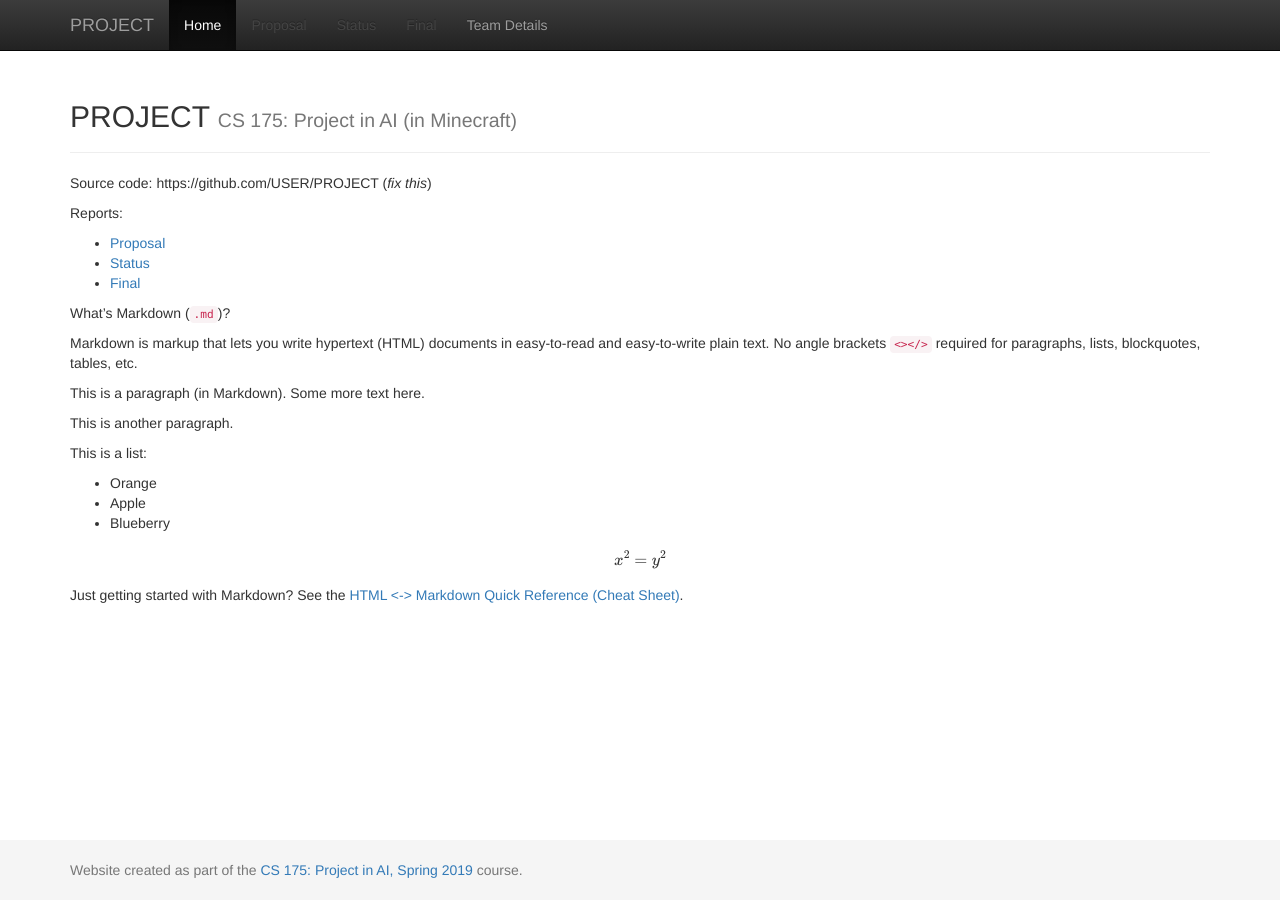
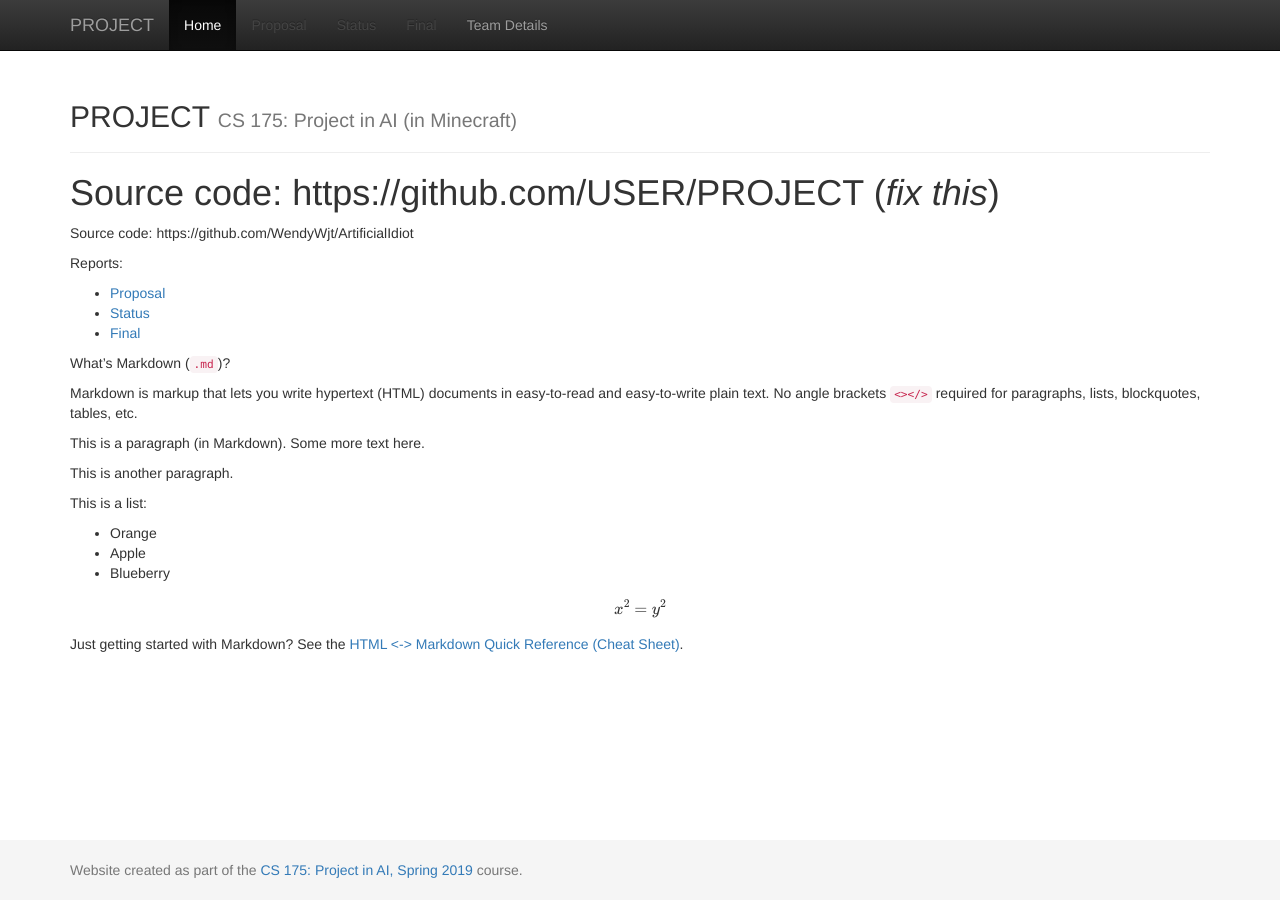
Before and after one commit to CoderMisha/ArtificialIdiot, a Jekyll site: the page built from docs/index.md, in a window 1280 px wide. Built offline with Jekyll 4.4.1, drawn with Linux system fonts in a browser that asks for light colours; formulas are drawn with MathJax 3.

Commit message:
Update index.md

```diff
--- a/docs/index.md
+++ b/docs/index.md
@@ -3,7 +3,8 @@ layout: default
 title:  Home
 ---
 
-Source code: https://github.com/USER/PROJECT (_fix this_)
+# Source code: https://github.com/USER/PROJECT (_fix this_)
+Source code: https://github.com/WendyWjt/ArtificialIdiot
 
 Reports:
 
```
